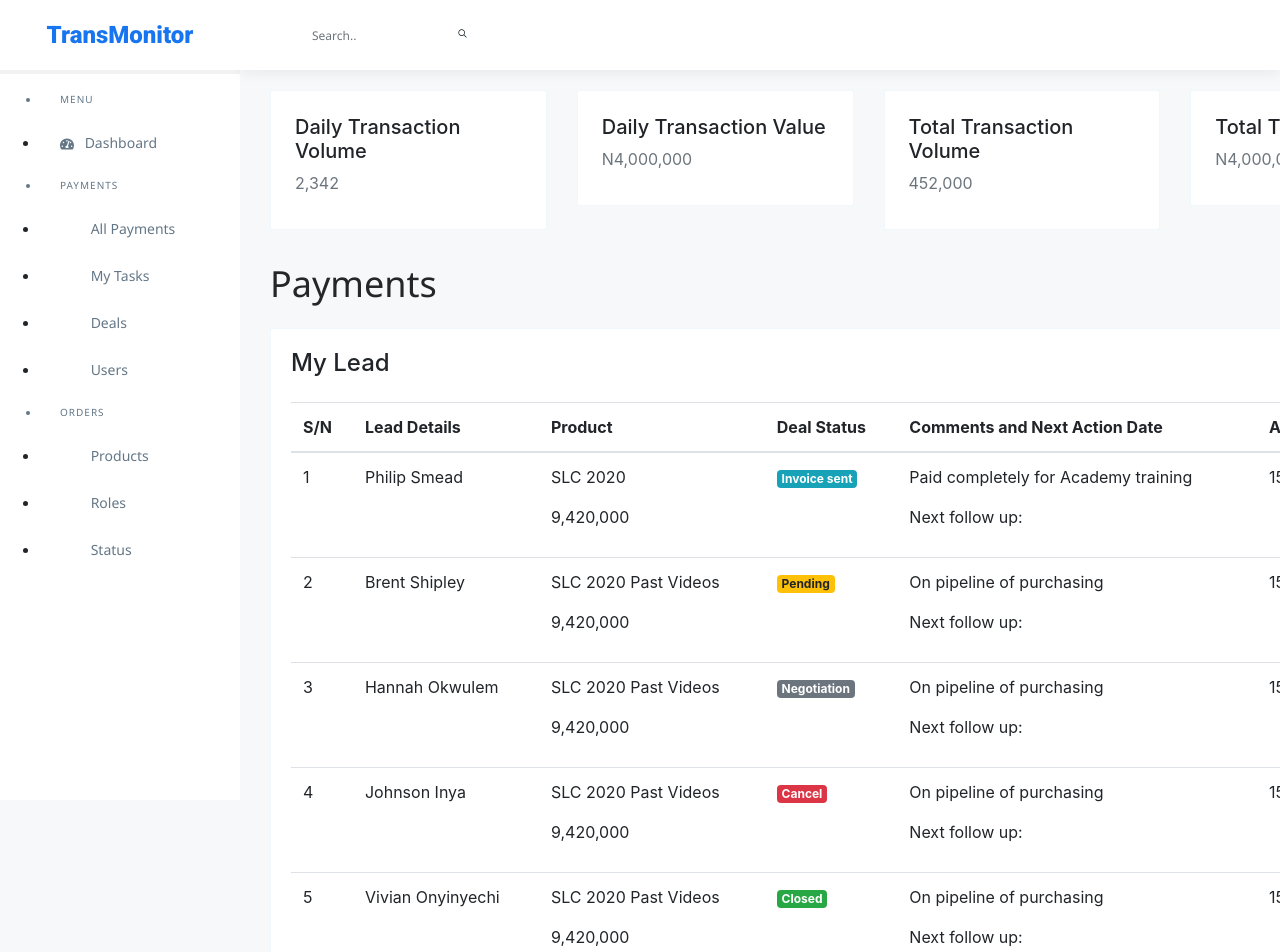
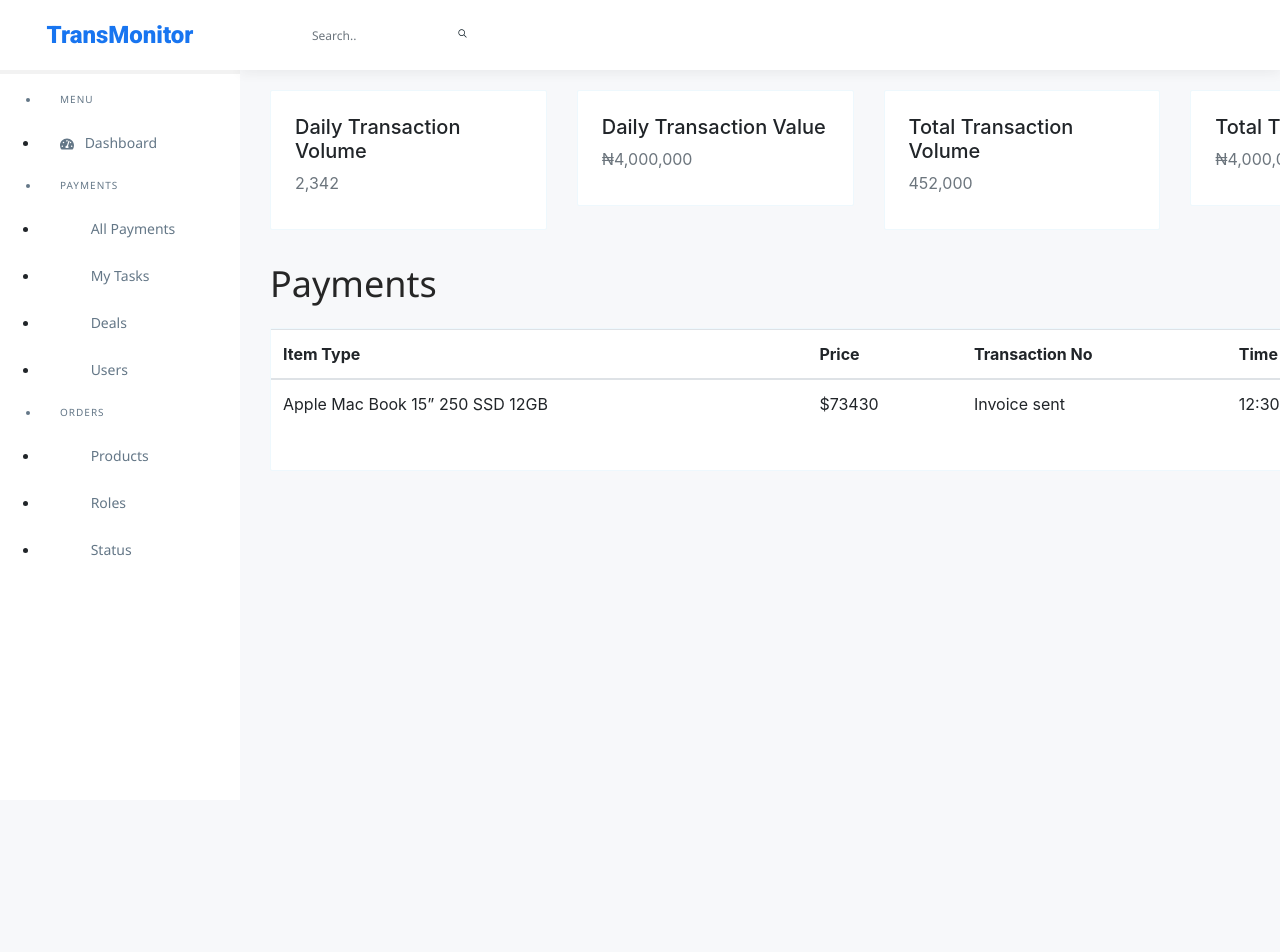
Before and after one commit to siccoo/dashboard-ui, a React (Create React App) app: page / in a window 1280 px wide. Shown: the top 952 px of the page. Built offline with nearby package versions, Linux system fonts and the light colour scheme.

Commit message:
Modification on payment table

```diff
--- a/src/App.css
+++ b/src/App.css
@@ -377,3 +377,37 @@
   line-height: 48px;
   color: #262626;
 }
+
+
+/******* TABLE *******/
+
+.table-responsive {
+  border: none !important;
+}
+
+.table td, .table th {
+  padding: .75rem;
+  vertical-align: top;
+  /* border-top: 1px solid #dee2e6; */
+}
+
+/* == Responsive Table ==*/
+table.focus-on tbody tr.focused th {
+  background-color: #30419b;
+  color: #ffffff;
+}
+
+table.focus-on tbody tr.focused td {
+  background-color: #30419b;
+  color: #ffffff;
+}
+
+span .green {
+  border: 1px solid #CCCFD4;
+  box-sizing: border-box;
+  border-radius: 30px;
+  color: #27AE60;
+  font-family: Segoe UI;
+  font-size: 12px;
+  line-height: 14px;
+}
--- a/src/App.js
+++ b/src/App.js
@@ -6,6 +6,8 @@ import './App.css';
 
 import { IoIosSearch } from "react-icons/io";
 import { FaTachometerAlt } from "react-icons/fa"
+import { FaChevronDown } from "react-icons/fa"
+
 
 function App() {
   return (
@@ -158,7 +160,7 @@ function App() {
                               <h5 className="font-16">Daily Transaction Value</h5>
                           </div>
 
-                          <p className="text-muted mt-2 mb-0">N4,000,000</p>
+                          <p className="text-muted mt-2 mb-0">₦4,000,000</p>
                       </div>
                   </div>
               </div>
@@ -186,138 +188,74 @@ function App() {
                           <div>
                               <h5 className="font-16">Total Transaction Value</h5>
                           </div>
-                          <p className="text-muted mt-2 mb-0">N4,000,000</p>
+                          <p className="text-muted mt-2 mb-0">₦4,000,000</p>
                       </div>
                   </div>
               </div>
             </div>
 
-            <div class="page-title-box">
-              <div class="row align-items-center">
-                <div class="col-sm-6">
-                  <h4 class="page-title">Payments</h4>
+            <div className="page-title-box">
+              <div className="row align-items-center">
+                <div className="col-sm-6">
+                  <h4 className="page-title">Payments</h4>
                 </div>
               </div>
               {/* <!-- end row --> */}
             </div>
 
             {/* <!-- START ROW --> */}
-                    <div class="row">
-                        <div class="col-xl-12">
-                            <div class="card m-b-30">
-                                <div class="card-body">
-                                    <h4 class="mt-0 header-title mb-4">My Lead</h4>
+                    <div className="row">
+                        <div className="col-xl-12">
+                            <div className="card m-b-30">
+                                {/* <div className="card-body"> */}
+                                    {/* <h4 className="mt-0 header-title mb-4">My Lead</h4> */}
 
-                                    <div class="table-responsive">
-                                        <table class="table table-hover">
-                                            <thead>
+                                    <div className="table-responsive">
+                                        <table className="table table-hover">
+                                            <thead className="">
                                                 <tr>
-                                                    <th scope="col">S/N</th>
-                                                    <th scope="col">Lead Details</th>
-                                                    <th scope="col">Product</th>
-                                                    <th scope="col">Deal Status</th>
-                                                    <th scope="col">Comments and Next Action Date</th>
-                                                    <th scope="col">Actions</th>
+                                                    <th scope="col">Item Type</th>
+                                                    <th scope="col">Price</th>
+                                                    <th scope="col">Transaction No</th>
+                                                    <th scope="col">Time</th>
+                                                    <th scope="col"></th>
                                                     <th scope="col" colspan="2"></th>
 
                                                 </tr>
                                             </thead>
                                             <tbody>
                                                 <tr>
-                                                    <td>1</td>
-                                                    <td>Philip Smead</td>
-                                                    <td><p>SLC 2020</p><p>9,420,000</p></td>
-                                                    <td><span class="badge badge-info">Invoice sent</span></td>
+                                                    <td>
+                                                        {/* <p>Paid completely for Academy training</p> */}
+                                                        <p>Apple Mac Book 15” 250 SSD 12GB</p>
+                                                    </td>
+                                                    <td>
+                                                      $73430
+                                                    </td>
+                                                    <td>
+                                                      <span className="green">Invoice sent</span>
+                                                    </td>
+                                                    <td>
+                                                      12:30
+                                                    </td>
 
                                                     <td>
-                                                        <p>Paid completely for Academy training</p>
-                                                        <p>Next follow up:</p>
+
                                                     </td>
-                                                    <td>15/1/2018</td>
 
                                                     <td>
                                                         <div>
-                                                            <a href="#" class="btn btn-primary btn-sm">Edit</a>
+                                                          <FaChevronDown className="payment-table" />
+                                                            {/* <a href="#" className="btn btn-primary btn-sm">Edit</a> */}
                                                         </div>
                                                     </td>
                                                 </tr>
-                                                <tr>
-                                                    <td>2</td>
-                                                    <td>Brent Shipley</td>
-                                                    <td><p>SLC 2020 Past Videos</p><p>9,420,000</p></td>
-                                                    <td><span class="badge badge-warning">Pending</span></td>
 
-                                                    <td>
-                                                        <p>On pipeline of purchasing</p>
-                                                        <p>Next follow up:</p>
-                                                    </td>
-                                                    <td>15/1/2018</td>
-
-                                                    <td>
-                                                        <div>
-                                                            <a href="#" class="btn btn-primary btn-sm">Edit</a>
-                                                        </div>
-                                                    </td>
-                                                </tr>
-                                                <tr>
-                                                    <td>3</td>
-                                                    <td>Hannah Okwulem</td>
-                                                    <td><p>SLC 2020 Past Videos</p><p>9,420,000</p></td>
-                                                    <td><span class="badge badge-secondary">Negotiation</span></td>
-
-                                                    <td>
-                                                        <p>On pipeline of purchasing</p>
-                                                        <p>Next follow up:</p>
-                                                    </td>
-                                                    <td>15/1/2018</td>
-
-                                                    <td>
-                                                        <div>
-                                                            <a href="#" class="btn btn-primary btn-sm">Edit</a>
-                                                        </div>
-                                                    </td>
-                                                </tr>
-                                                <tr>
-                                                    <td>4</td>
-                                                    <td>Johnson Inya</td>
-                                                    <td><p>SLC 2020 Past Videos</p><p>9,420,000</p></td>
-                                                    <td><span class="badge badge-danger">Cancel</span></td>
-
-                                                    <td>
-                                                        <p>On pipeline of purchasing</p>
-                                                        <p>Next follow up:</p>
-                                                    </td>
-                                                    <td>15/1/2018</td>
-
-                                                    <td>
-                                                        <div>
-                                                            <a href="#" class="btn btn-primary btn-sm">Edit</a>
-                                                        </div>
-                                                    </td>
-                                                </tr>
-                                                <tr>
-                                                    <td>5</td>
-                                                    <td>Vivian Onyinyechi</td>
-                                                    <td><p>SLC 2020 Past Videos</p><p>9,420,000</p></td>
-                                                    <td><span class="badge badge-success">Closed</span></td>
-
-                                                    <td>
-                                                        <p>On pipeline of purchasing</p>
-                                                        <p>Next follow up:</p>
-                                                    </td>
-                                                    <td>15/1/2018</td>
-
-                                                    <td>
-                                                        <div>
-                                                            <a href="#" class="btn btn-primary btn-sm">Edit</a>
-                                                        </div>
-                                                    </td>
-                                                </tr>
                                             </tbody>
                                         </table>
                                     </div>
 
-                                </div>
+                                {/* </div> */}
                             </div>
                         </div>
 
```
